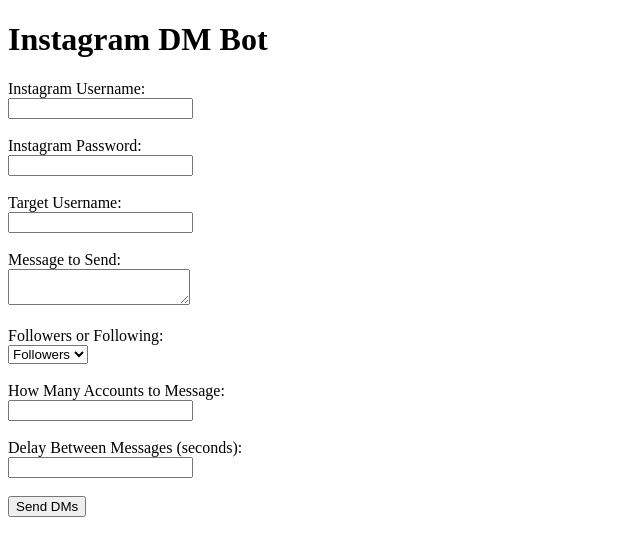
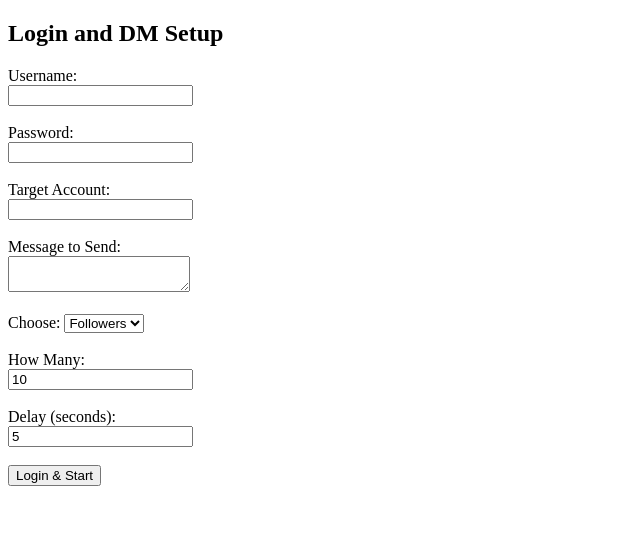
Before and after one commit to Soaicl-as/chat-2, a Flask app: page / in a window 1280 px wide. Shown: the top 556 px of the page, without its empty margins (0-640 px from the left). Run offline with Flask 2, Linux system fonts and the light colour scheme.

Commit message:
Update index.html

```diff
--- a/templates/index.html
+++ b/templates/index.html
@@ -2,33 +2,26 @@
 <html>
 <head><title>Instagram DM Bot</title></head>
 <body>
-  <h1>Instagram DM Bot</h1>
+  <h2>Login and DM Setup</h2>
   <form method="post">
-    <label>Instagram Username:</label><br>
-    <input name="username"><br><br>
-
-    <label>Instagram Password:</label><br>
-    <input name="password" type="password"><br><br>
-
-    <label>Target Username:</label><br>
-    <input name="target_username"><br><br>
-
+    <label>Username:</label><br>
+    <input type="text" name="username" required><br><br>
+    <label>Password:</label><br>
+    <input type="password" name="password" required><br><br>
+    <label>Target Account:</label><br>
+    <input type="text" name="target" required><br><br>
     <label>Message to Send:</label><br>
-    <textarea name="message"></textarea><br><br>
-
-    <label>Followers or Following:</label><br>
-    <select name="relationship">
+    <textarea name="message" required></textarea><br><br>
+    <label>Choose:</label>
+    <select name="mode">
       <option value="followers">Followers</option>
       <option value="following">Following</option>
     </select><br><br>
-
-    <label>How Many Accounts to Message:</label><br>
-    <input name="amount" type="number"><br><br>
-
-    <label>Delay Between Messages (seconds):</label><br>
-    <input name="delay" type="number" step="0.1"><br><br>
-
-    <button type="submit">Send DMs</button>
+    <label>How Many:</label><br>
+    <input type="number" name="limit" value="10"><br><br>
+    <label>Delay (seconds):</label><br>
+    <input type="number" name="delay" value="5"><br><br>
+    <input type="submit" value="Login & Start">
   </form>
 </body>
 </html>
```
